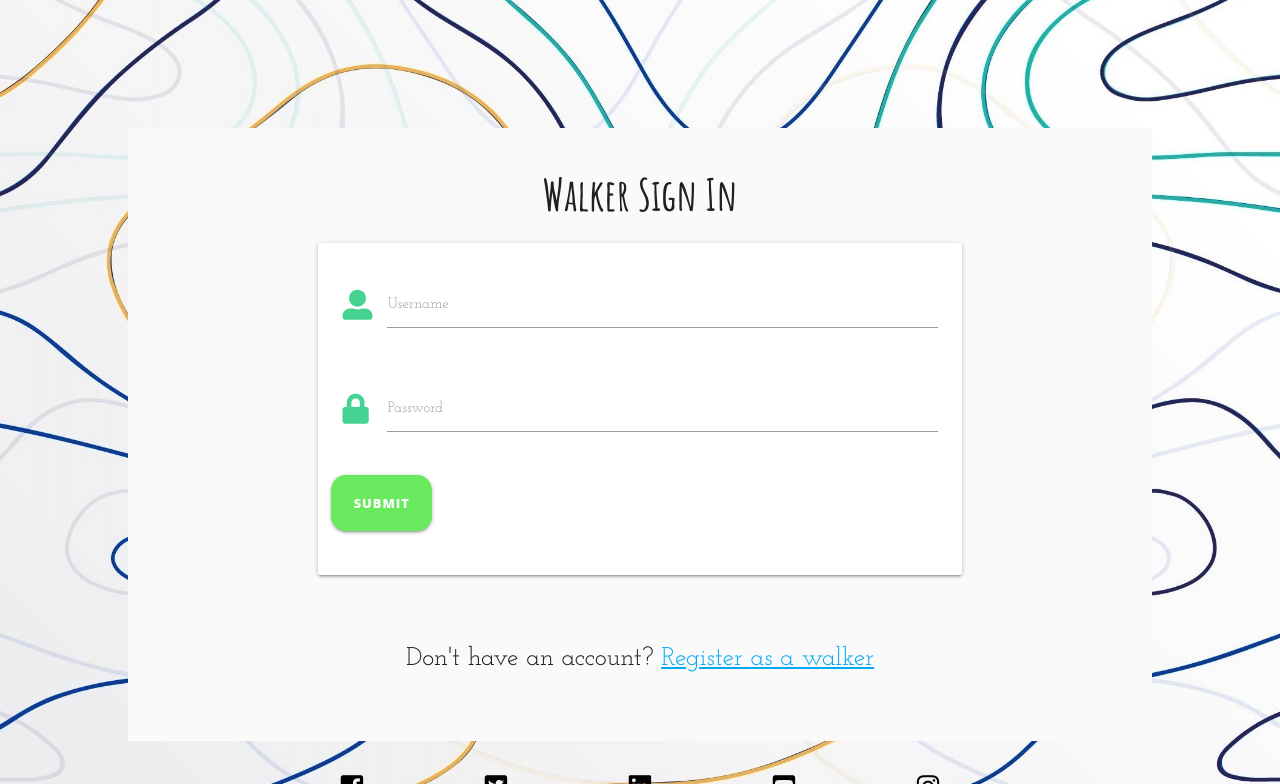
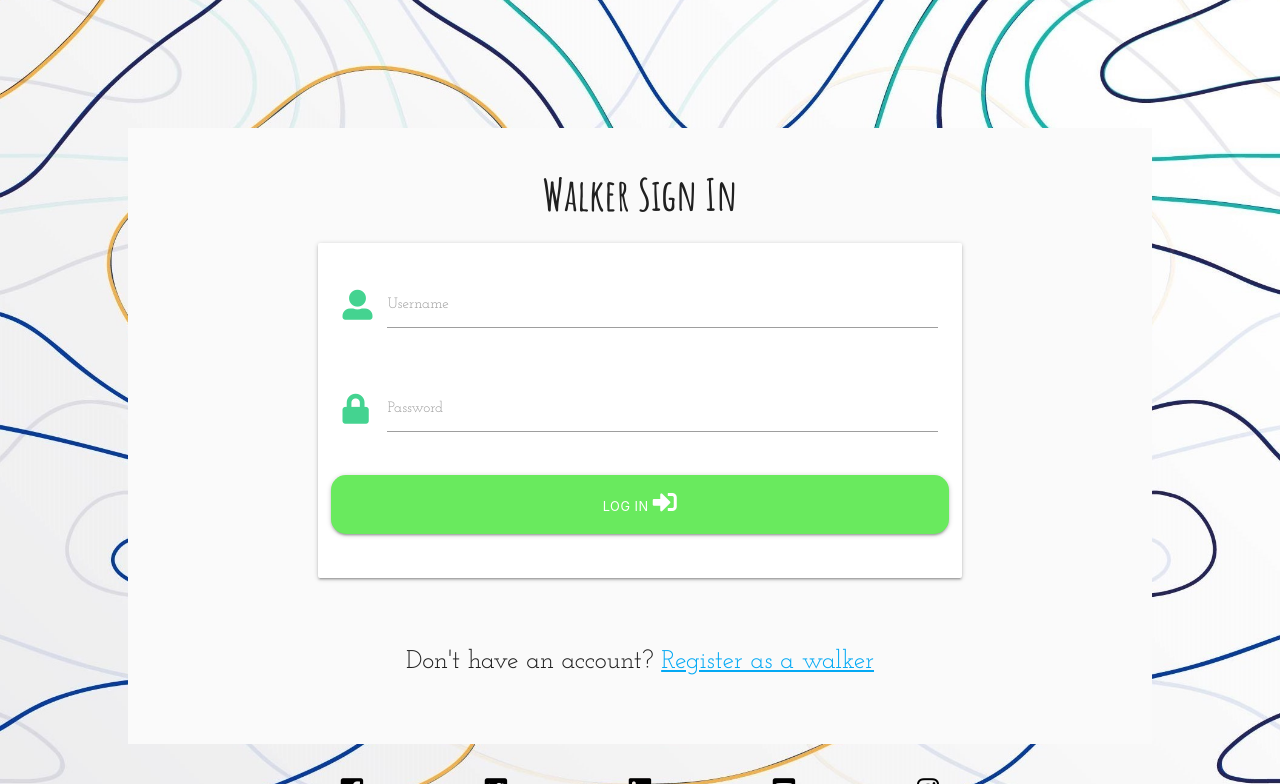
Before and after one commit to Code-Institute-Submissions/DamSenton-Walkies_AprResub, a Flask app: page /sign_in_walker in a window 1280 px wide. Shown: the top 784 px of the page. Run offline with Flask 2, Linux system fonts and the light colour scheme; some libraries are stand-ins or nearby versions.

Commit message:
edited the 'sign-in walker' page's submit button

```diff
--- a/templates/sign-in-walker.html
+++ b/templates/sign-in-walker.html
@@ -37,9 +37,9 @@
                     </div>
                     <!--Log in-->
                     <div class="row">
-                        <button class="submit-button btn waves-effect waves-light" type="submit" name="action">Submit
-                            <i class="material-icons right"></i>
-                        </button>
+                        <button type="submit" class="col s12 btn-large submit-button waves-effect waves-light">
+                            Log In <i class="fas fa-sign-in-alt"></i></button>
+
 
                     </div>
                 </div>
```
